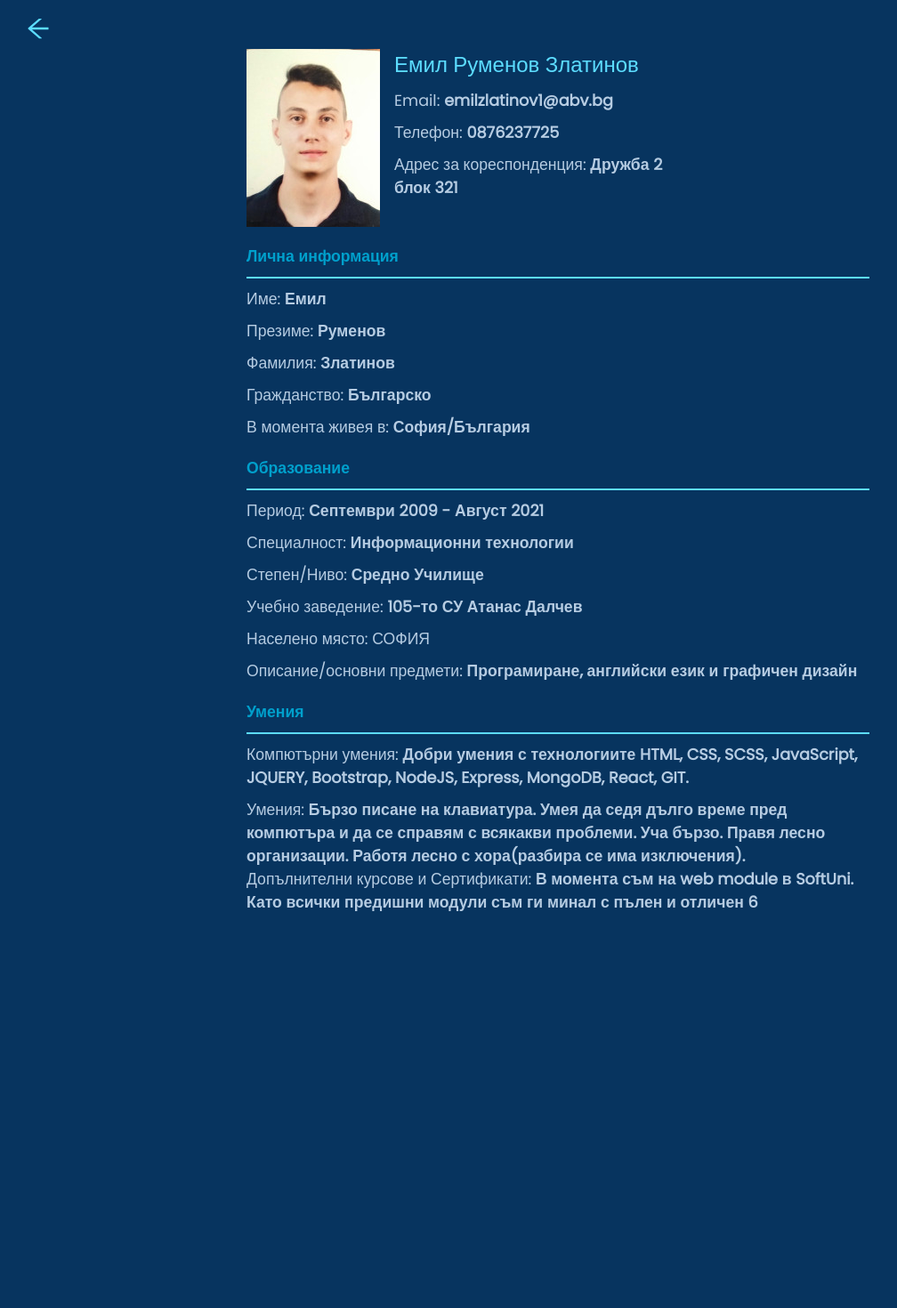
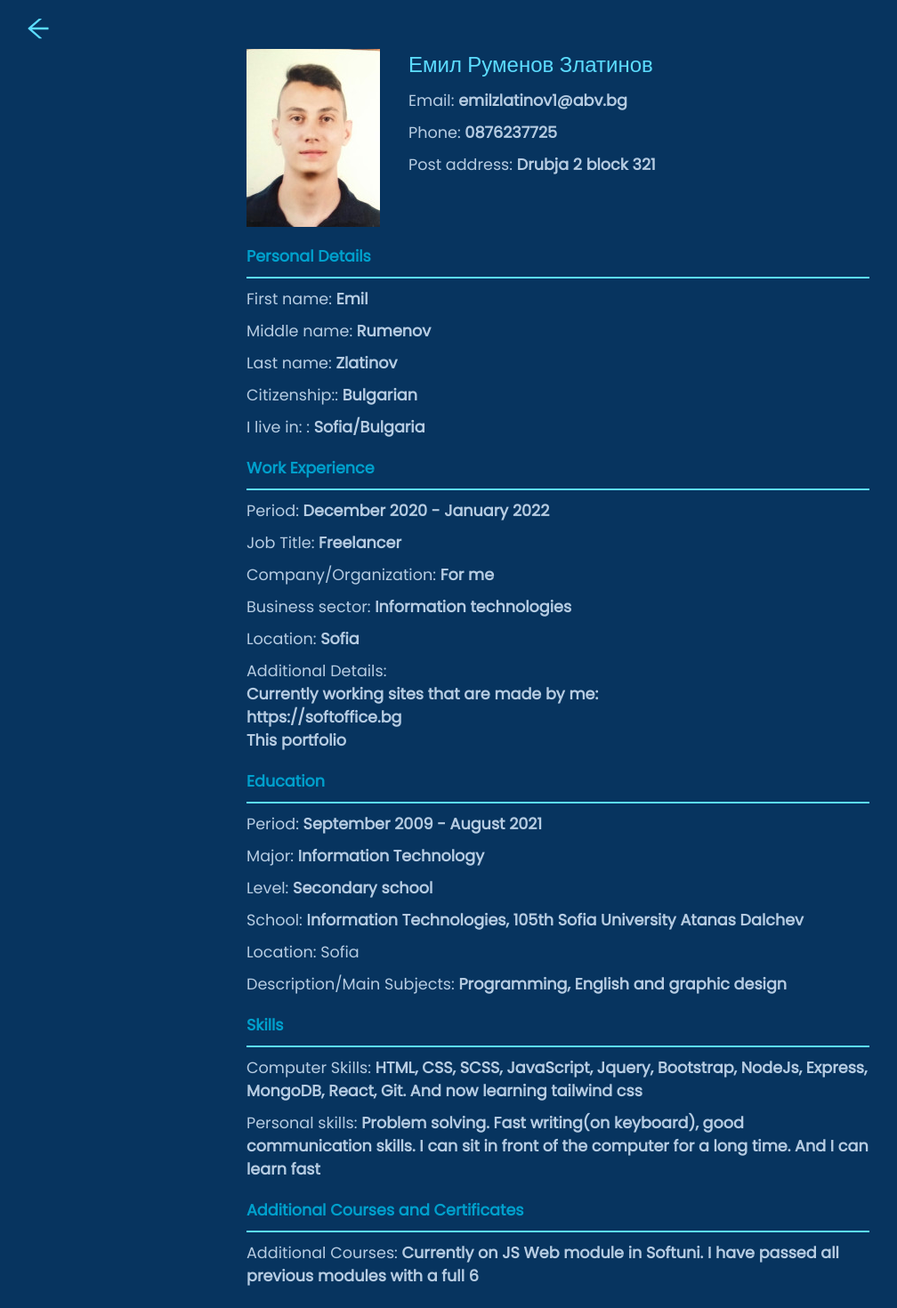
Before and after one commit to StroverIT/portfolio, a React (Create React App) app: page /cv in a window 1280 px wide. Shown: the top 1470 px of the page at 89% size, without its empty margins (13-1021 px from the left). Before the commit the page ends 1227 px from the top, so only its background shows below. Built offline with nearby package versions, Linux system fonts and the light colour scheme.

Commit message:
Fixing spacing and chaning to EN

```diff
--- a/src/components/resume/Cv.jsx
+++ b/src/components/resume/Cv.jsx
@@ -17,13 +17,13 @@ const Cv = () =>{
 					<img src={Me} alt="It's me" />
 					</div>
 					<section>
-						<div className="container-sm-fluid">
+						<div className="mx-sm-2">
 						<p className="mx-2 text-center text-sm-left myName">Емил Руменов Златинов</p>
 					<ul >
 						<li>Email: <b>emilzlatinov1@abv.bg</b> </li>
 
-						<li>Телефон: <b>0876237725</b></li>
-						<li>Адрес за кореспонденция: <b>Дружба 2 блок 321</b></li>
+						<li>Phone: <b>0876237725</b></li>
+						<li>Post address: <b>Drubja 2 block 321</b></li>
 					</ul>
 						</div>
 
@@ -31,38 +31,62 @@ const Cv = () =>{
 
 			</section>
 			<section>
-				<h4>Лична информация</h4>
+				<h4>Personal Details</h4>
 				<hr />
 				<ul>
-					<li>Име: <b>Емил</b></li>
-					<li>Презиме: <b>Руменов</b></li>
-					<li>Фамилия: <b>Златинов</b></li>
-					<li>Гражданство: <b>Българско</b></li>
-					<li>В момента живея в: <b>София/България</b></li>
+					<li>First name: <b>Emil</b></li>
+					<li>Middle name: <b>Rumenov</b></li>
+					<li>Last name: <b>Zlatinov</b></li>
+					<li>Citizenship:: <b>Bulgarian</b></li>
+					<li>I live in:	: <b>Sofia/Bulgaria</b></li>
 				</ul>
 			</section>
 			<section>
-				<h4>Образование</h4>
+				<h4>Work Experience</h4>
 				<hr />
 				<ul>
-					<li>Период: <b>Септември 2009 - Август 2021</b></li>
-					<li>Специалност: <b>Информационни технологии</b></li>
-					<li>Степен/Ниво: <b>Средно Училище</b></li>
-					<li>Учебно заведение: <b>105-то СУ Атанас Далчев</b></li>
-					<li>Населено място: СОФИЯ</li>
-					<li>Описание/основни предмети: <b>Програмиране, английски език и графичен дизайн</b></li>
+					<li>Period: <b>December 2020 - January 2022</b></li>
+					<li>Job Title: <b>Freelancer</b></li>
+					<li>Company/Organization: <b>For me</b></li>
+					<li>Business sector:  <b>Information technologies</b></li>
+					<li>Location:  <b>Sofia</b></li>
+					<li>Additional Details:
+						<b>
+						<br />
+						Currently working sites that are made by me:
+						<br />
+						https://softoffice.bg
+						<br />
+						This portfolio
+						</b></li>
 				</ul>
 			</section>
 			<section>
-				<h4>Умения</h4>
+				<h4>Education</h4>
 				<hr />
 				<ul>
-					<li>Компютърни умения:	<b>Добри умения с технологиите HTML, CSS, SCSS, JavaScript, JQUERY, Bootstrap, NodeJS, Express, MongoDB, React, GIT.</b></li>
-					<li>Умения:	<b>Бързо писане на клавиатура. Умея да седя дълго време пред компютъра и да се справям с всякакви проблеми. Уча бързо. Правя лесно организации. Работя лесно с хора(разбира се има изключения).</b></li>
+					<li>Period: <b>September 2009 - August 2021</b></li>
+					<li>Major: <b>Information Technology</b></li>
+					<li>Level: <b>Secondary school</b></li>
+					<li>School: <b>Information Technologies, 105th Sofia University Atanas Dalchev</b></li>
+					<li>Location: Sofia</li>
+					<li>Description/Main Subjects: <b>Programming, English and graphic design</b></li>
 				</ul>
 			</section>
 			<section>
-			Допълнителни курсове и Сертификати: <b>В момента съм на web module в SoftUni. Като всички предишни модули съм ги минал с пълен и отличен 6</b>
+				<h4>Skills</h4>
+				<hr />
+				<ul>
+					<li>Computer Skills:	<b>HTML, CSS, SCSS, JavaScript, Jquery, Bootstrap, NodeJs, Express, MongoDB, React, Git. And now learning tailwind css</b></li>
+					<li>Personal skills:	<b>Problem solving. Fast writing(on keyboard), good communication skills. I can sit in front of the computer for a long time. And I can learn fast</b></li>
+				</ul>
+			</section>
+			<section>
+			<h4>Additional Courses and Certificates</h4>
+			<hr />
+			 <ul>
+				 <li>Additional Courses: <b>Currently on JS Web module in Softuni. I have passed all previous modules with a full 6</b></li>
+				 </ul>
 			</section>
 		</div>
 		</>
```
Also changed, not shown: src/components/resume/CV.jsx (+44 -20 lines).
